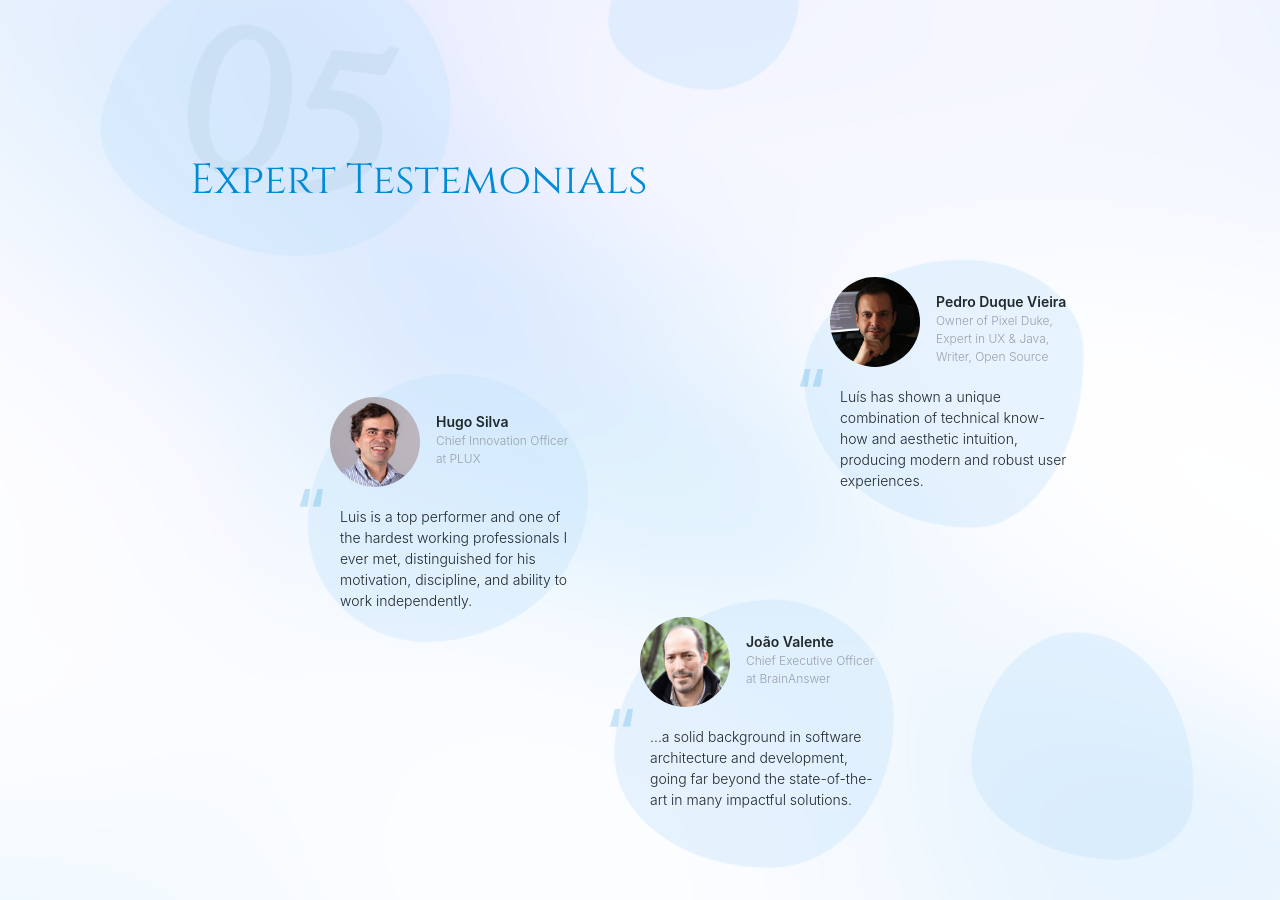
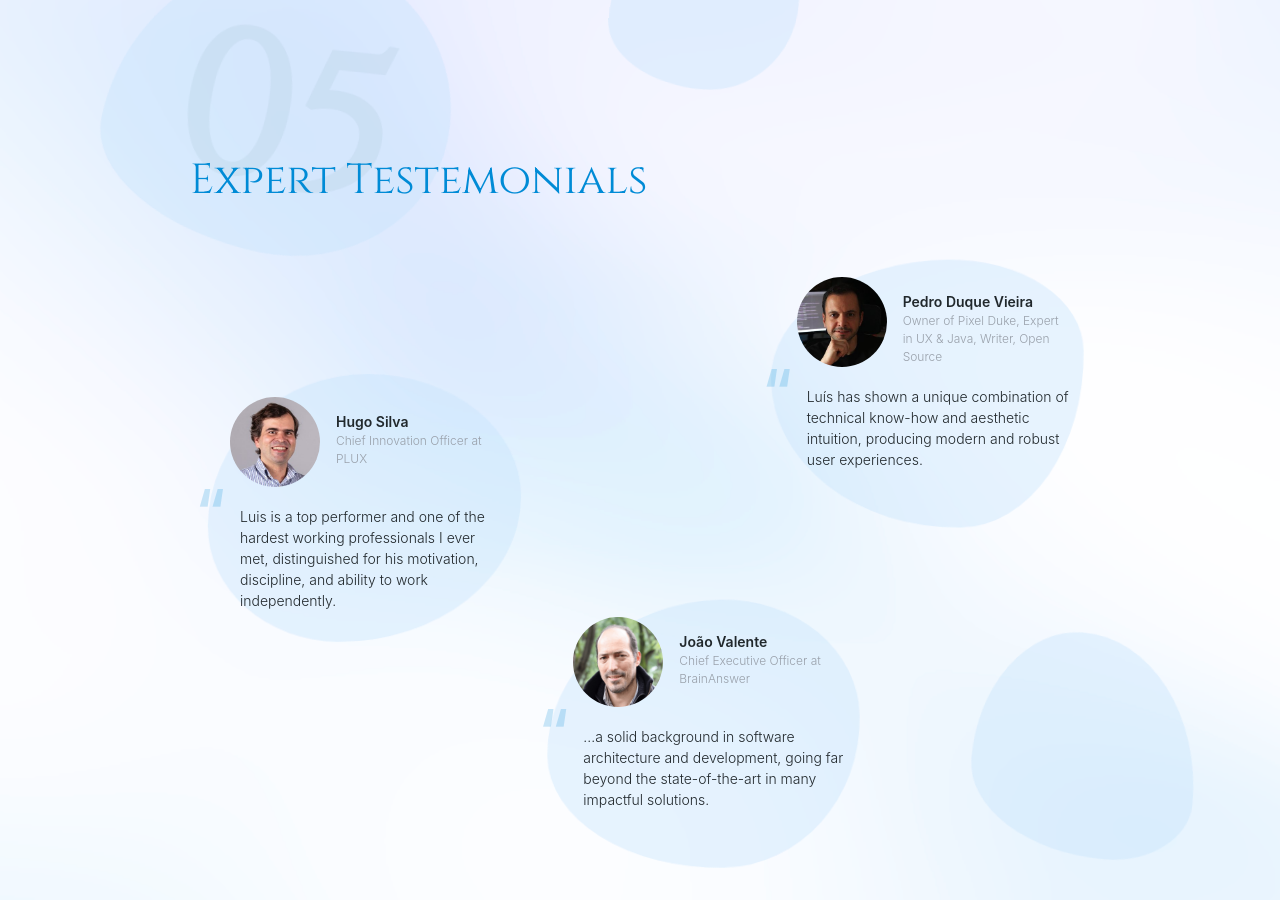
Before and after one commit to luismarques-io/luismarques-io.github.io, a Jekyll site: the page built from index.markdown, in a window 1280 px wide and 900 px high, scrolled down 5120 px. Built offline with Jekyll 4.4.1, drawn with Linux system fonts in a browser that asks for light colours; nearby versions of some CDN libraries; some web fonts are replaced; a script that is not in the unit is left out.

Commit message:
minor update to testemonials design

```diff
--- a/_sass/partials/_testemonials.scss
+++ b/_sass/partials/_testemonials.scss
@@ -4,7 +4,8 @@
 		grid-template-columns: 2fr 2fr 2fr;
 		gap: 30px;
 
-		padding: 80px 0 80px; // For 3 testemonials
+		padding: 80px 0 80px; // For 3
+		margin-left: -100px; // For 3
 
 		.testemonial {
 			position: relative;
@@ -132,11 +133,11 @@
 		display: grid;
 		grid-template-columns: 2fr 2fr;
 
-		display: block; // For 3 testemonials
-		padding: 40px 0 0; // For 3 testemonials
+		display: block; // For 3
+		padding: 40px 0 0; // For 3
 		.testemonial {
-			top: 0 !important; // For 3 testemonials
-			margin: 50px 0 0; // For 3 testemonials
+			top: 0 !important; // For 3
+			margin: 50px 0 0; // For 3
 		}
 
 		.testemonial {
```
